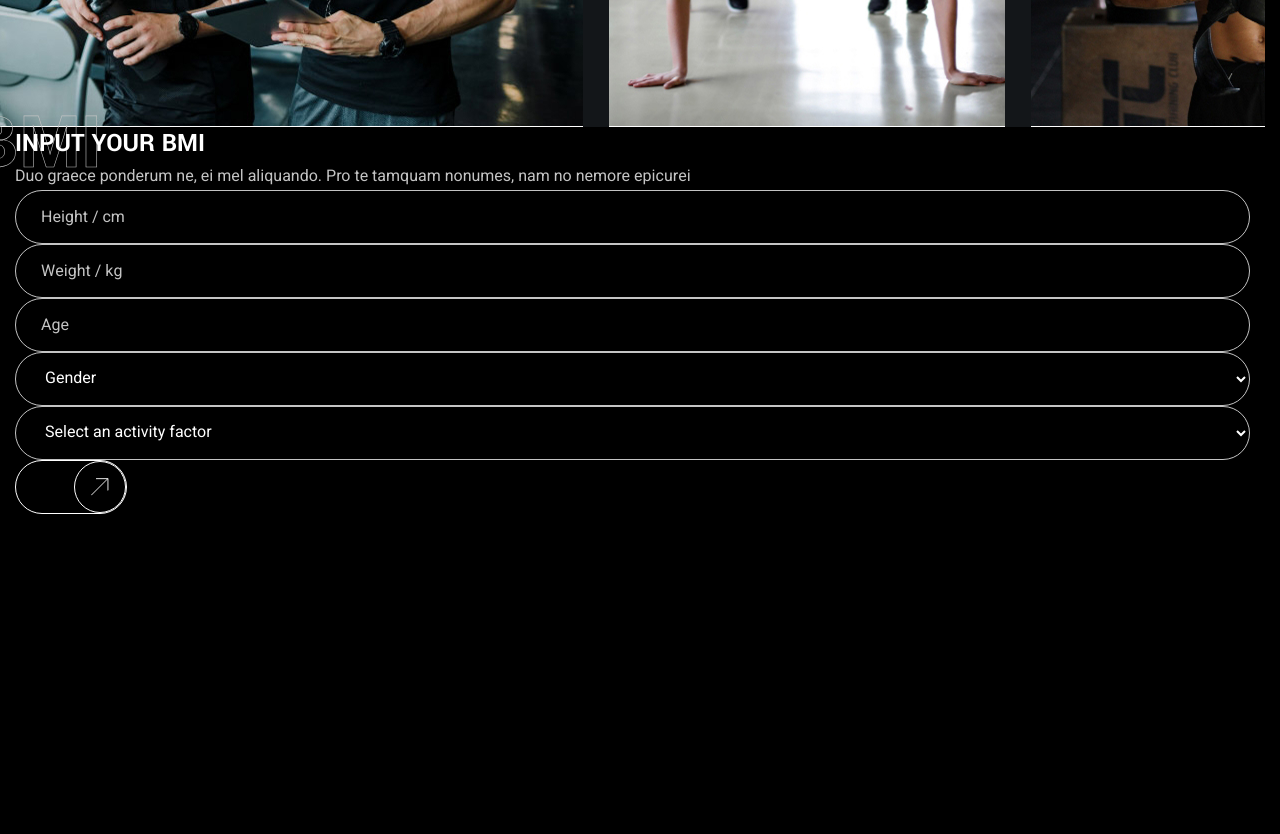
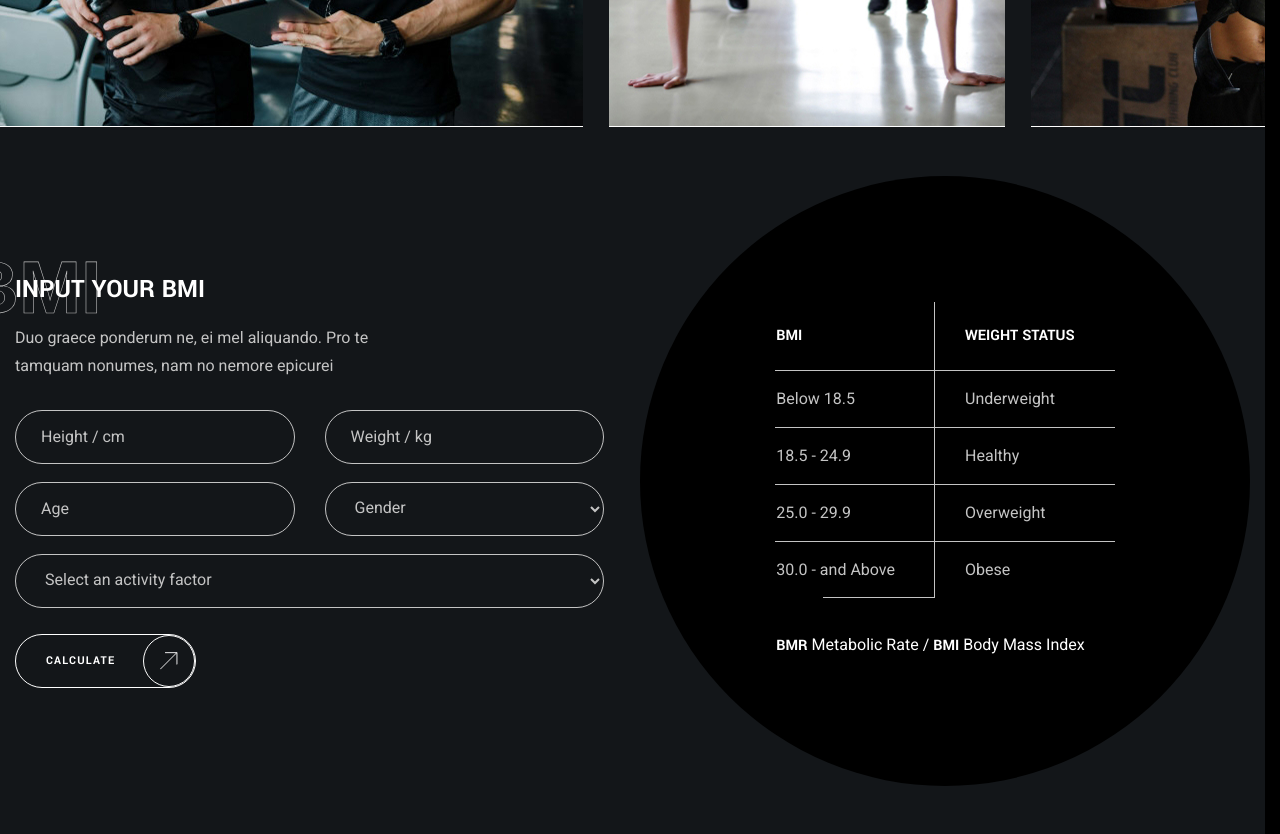
Before and after one commit to ADDICTMIND/Kropp-Fitness, a plain HTML site: page index.html in a window 1280 px wide. Shown: the part 6280-7114 px from the top of the page. Before the commit the page ends 6801 px from the top, so only its background shows below. Drawn offline with Linux system fonts and the light colour scheme.

Commit message:
end project part 2

```diff
--- a/index.html
+++ b/index.html
@@ -342,8 +342,7 @@
                         <p>Duo graece ponderum ne, ei mel aliquando. Pro te tamquam nonumes, nam no nemore epicurei</p>
                     </div>
                     <form class="calculate-form">
-                         <div class="calculate-form-body">
-
+                        <div class="calculate-form-body">
                             <label class="visually-hidden" for="height">Height</label>
                             <input
                                 class="calculate-input input"
@@ -369,28 +368,59 @@
                             />
 
                             <label class="visually-hidden" for="gender">Gender</label>
-                            <select class="calculate-input input" id="gender">
+                            <select class="calculate-input input" id="gender" required>
                                 <option value="" disabled selected>Gender</option>
                                 <option value="male">Male</option>
                                 <option value="female">Femail</option>
                             </select>
 
-                            <label class="visually-hidden" for="activity-factor">Factor</label>
-                            <select class="calculate-input input wide" id="activity-factor">
+                            <label class="visually-hidden" for="activity-factor">Activity Factor</label>
+                            <select class="calculate-input input wide" id="activity-factor" required>
                                 <option value="" disabled selected>Select an activity factor</option>
                                 <option value="1">1</option>
                                 <option value="2">2</option>
                             </select>
-                         </div>
-                         <button
+                        </div>
+                        <button
                             class="calculate-button button transparent"
                             type="submit"
-                         >
-
-                         </button>
+                        >
+                        calculate</button>
                     </form>
                 </div>
-                <div class="calculate-table-wrapper"></div>
+                <div class="calculate-table-wrapper">
+                    <table class="calculate-table">
+                        <thead>
+                            <tr>
+                                <th>BMI</th>
+                                <th>Weight status</th>
+                            </tr>
+                        </thead>
+                        <tbody>
+                            <tr>
+                                <td>Below 18.5</td>
+                                <td>Underweight</td>
+                            </tr>
+                            <tr>
+                                <td>18.5 - 24.9</td>
+                                <td>Healthy</td>
+                            </tr>
+                            <tr>
+                                <td>25.0 - 29.9</td>
+                                <td>Overweight</td>
+                            </tr>
+                            <tr>
+                                <td>30.0 - and Above</td>
+                                <td>Obese</td>
+                            </tr>
+                        </tbody>
+                        <tfoot>
+                            <tr>
+                                <td colspan="2"><b>BMR</b>  Metabolic Rate / <b>BMI</b>  Body Mass Index</td>
+                            </tr>
+                        </tfoot>
+                    </table>
+                </div>
             </div>
         </section>
 
--- a/main.css
+++ b/main.css
@@ -378,7 +378,8 @@ h6 {
   border-radius: var(--border-radius);
 }
 
-.input::placeholder {
+.input::placeholder,
+select.input:invalid {
   color: var(--color-light-grey);
 }
 
@@ -390,6 +391,18 @@ h6 {
   color: var(--color-dark);
   background-color: var(--color-light-grey);
   outline: none;
+}
+
+/* Chrome, Safari, Edge, Opera */
+input::-webkit-outer-spin-button,
+input::-webkit-inner-spin-button {
+  -webkit-appearance: none;
+  margin: 0;
+}
+
+/* Firefox */
+input[type="number"] {
+  -moz-appearance: textfield;
 }
 
 .header {
@@ -808,6 +821,124 @@ h6 {
   scroll-snap-align: start;
 }
 
+.calculate {
+  padding-block: 146px;
+  background-color: var(--color-dark-alternate);
+}
+
+.calculate-inner {
+  display: flex;
+  align-items: center;
+  column-gap: 36px;
+}
+
+.calculate-body {
+  flex-grow: 1;
+  max-width: 627px;
+}
+
+.calculate-title:not(:last-child) {
+  margin-bottom: 16px;
+}
+
+.calculate-description {
+  max-width: 385px;
+}
+
+.calculate-description:not(:last-child) {
+  margin-bottom: 30px;
+}
+
+.calculate-form-body {
+  display: grid;
+  grid-template-columns: repeat(2, 1fr);
+}
+
+.calculate-form-body:not(:last-child) {
+  margin-bottom: 26px;
+  gap: 18px 30px;
+}
+
+.calculate-input.wide {
+  grid-column: -1 / 1;
+}
+
+.calculate-table-wrapper {
+  position: relative;
+  display: flex;
+  justify-content: center;
+  align-items: center;
+  width: 100%;
+  max-width: 610px;
+}
+
+.calculate-table-wrapper::before {
+  content: "";
+  position: absolute;
+  top: 50%;
+  left: 50%;
+  translate: -50% -50%;
+  width: 100%;
+  aspect-ratio: 1;
+  background-color: var(--color-dark);
+  border-radius: 50%;
+}
+
+.calculate-table {
+  position: relative;
+  border-collapse: collapse;
+}
+
+.calculate-table :is(td, th) {
+  padding-right: 30px;
+}
+
+.calculate-table :is(td, th):not(:first-child) {
+  padding-left: 30px;
+}
+
+.calculate-table :is(td, th):not(:last-child) {
+  border-right: 1px solid var(--color-light-grey);
+}
+
+.calculate-table tbody td {
+  border-top: 1px solid var(--color-light-grey);
+}
+
+.calculate-table tbody tr:last-child td:first-child {
+  position: relative;
+}
+
+.calculate-table tbody tr:last-child td:first-child::after {
+  content: "";
+  position: absolute;
+  bottom: 0;
+  right: 0;
+  width: 70%;
+  height: 1px;
+  background-color: var(--color-light-grey);
+}
+
+.calculate-table th {
+  padding-block: 20px;
+  text-align: left;
+  text-transform: uppercase;
+  color: var(--color-light);
+}
+
+.calculate-table td {
+  padding-block: 14px;
+}
+
+.calculate-table tfoot {
+  color: var(--color-light);
+}
+
+.calculate-table tfoot td {
+  padding-top: 33px;
+  padding-bottom: 0;
+}
+
 @media (max-width: 1919px) {
   .motivation-card-image {
     margin-block: -20px;
@@ -874,6 +1005,30 @@ h6 {
 
   .family-image {
     height: 360px;
+  }
+
+  .calculate {
+    padding-block: 110px;
+  }
+
+  .calculate-inner {
+    column-gap: 20px;
+  }
+
+  .calculate-form-body {
+    grid-template-columns: 1fr;
+  }
+
+  .calculate-button {
+    width: 100%;
+  }
+
+  .calculate-table :is(td, th) {
+    padding-block: 10px;
+  }
+
+  .calculate-table tfoot td {
+    padding-block: 10px;
   }
 }
 
@@ -976,4 +1131,17 @@ h6 {
   .family-body {
     column-gap: 12px;
   }
+
+  .calculate-inner {
+    flex-direction: column;
+    row-gap: 30px;
+  }
+
+  .calculate-table-wrapper::before {
+    display: none;
+  }
+
+  .calculate {
+    padding-block: 60px;
+  }
 }
```
